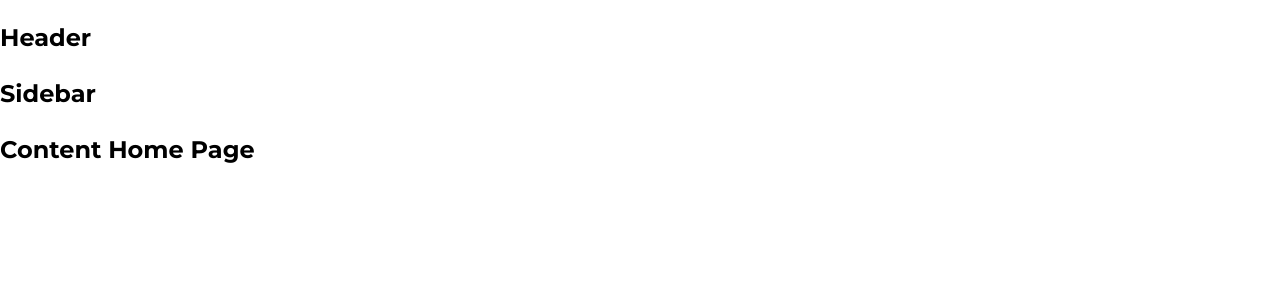
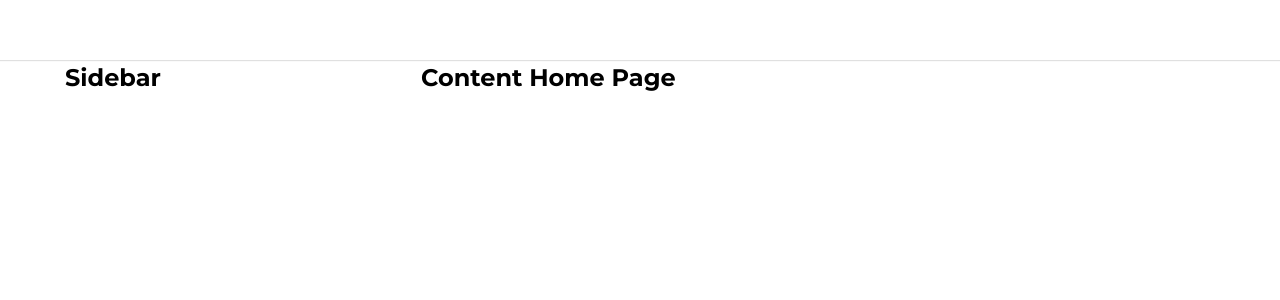
Before and after one commit to huuphuoc100911/tiktok_project, a React (Create React App) app: page / in a window 1280 px wide. Shown: the top 300 px of the page. Built offline with nearby package versions, Linux system fonts and the light colour scheme.

Commit message:
base layout

```diff
--- a/package.json
+++ b/package.json
@@ -6,6 +6,7 @@
     "@testing-library/jest-dom": "^5.17.0",
     "@testing-library/react": "^13.4.0",
     "@testing-library/user-event": "^13.5.0",
+    "classnames": "^2.5.1",
     "normalize.css": "^8.0.1",
     "react": "^18.2.0",
     "react-dom": "^18.2.0",
--- a/src/components/GlobalStyles/GlobalStyles.scss
+++ b/src/components/GlobalStyles/GlobalStyles.scss
@@ -3,9 +3,15 @@
 
 :root {
     --primary-color: #fe2c55;
+
+    // Default Layout
+    --default-layout-header-height: 60px;
+    --default-layout-width: 1150px;
 }
 
 * {
+    margin: 0;
+    padding: 0;
     box-sizing: border-box;
 }
 
--- /dev/null
+++ b/src/components/Layouts/DefaultLayout/DefaultLayout.module.scss
@@ -0,0 +1,14 @@
+.wrapper {
+    display: flex;
+    flex-direction: column;
+    align-items: center;
+}
+
+.container {
+    display: flex;
+    width: var(--default-layout-width);
+}
+
+.content {
+    flex: 1;
+}
--- a/src/components/Layouts/DefaultLayout/index.js
+++ b/src/components/Layouts/DefaultLayout/index.js
@@ -1,13 +1,17 @@
+import classNames from 'classnames/bind';
+import styles from './DefaultLayout.module.scss';
 import Header from '../components/Header';
 import Sidebar from '../components/Sidebar';
 
+const cx = classNames.bind(styles);
+
 function DefaultLayout({ children }) {
     return (
-        <div>
+        <div className={cx('wrapper')}>
             <Header />
-            <div className="container">
+            <div className={cx('container')}>
                 <Sidebar />
-                <div className="content">{children}</div>
+                <div className={cx('content')}>{children}</div>
             </div>
         </div>
     );
--- a/src/components/Layouts/HeaderOnly/index.js
+++ b/src/components/Layouts/HeaderOnly/index.js
@@ -1,6 +1,6 @@
 import Header from '../components/Header';
 
-function DefaultLayout({ children }) {
+function HeaderOnly({ children }) {
     return (
         <div>
             <Header />
@@ -11,4 +11,4 @@
     );
 }
 
-export default DefaultLayout;
+export default HeaderOnly;
--- /dev/null
+++ b/src/components/Layouts/components/Header/Header.module.scss
@@ -0,0 +1,13 @@
+.wrapper {
+    width: 100%;
+    height: var(--default-layout-header-height);
+    box-shadow: 0px 1px 1px rgb(0 0 0 / 12%);
+    display: flex;
+    justify-content: center;
+    align-items: center;
+}
+
+.inner {
+    height: 100%;
+    width: var(--default-layout-width);
+}
--- a/src/components/Layouts/components/Header/index.js
+++ b/src/components/Layouts/components/Header/index.js
@@ -1,5 +1,17 @@
+import classNames from 'classnames/bind';
+import styles from './Header.module.scss';
+
+const cx = classNames.bind(styles);
+
 function Header() {
-    return <h2>Header</h2>;
+    return (
+        <header className={cx('wrapper')}>
+            <div className={cx('inner')}>
+                {/* Logo */}
+                {/* Search */}
+            </div>
+        </header>
+    );
 }
 
 export default Header;
--- /dev/null
+++ b/src/components/Layouts/components/Sidebar/Sidebar.module.scss
@@ -0,0 +1,3 @@
+.wrapper {
+    width: 356px;
+}
--- a/src/components/Layouts/components/Sidebar/index.js
+++ b/src/components/Layouts/components/Sidebar/index.js
@@ -1,5 +1,14 @@
+import classNames from 'classnames/bind';
+import styles from './Sidebar.module.scss';
+
+const cx = classNames.bind(styles);
+
 function Sidebar() {
-    return <h2>Sidebar</h2>;
+    return (
+        <aside className={cx('wrapper')}>
+            <h2>Sidebar</h2>
+        </aside>
+    );
 }
 
 export default Sidebar;
```
Also changed, not shown: 1 other file (tests, documents, lock files or other folders).
